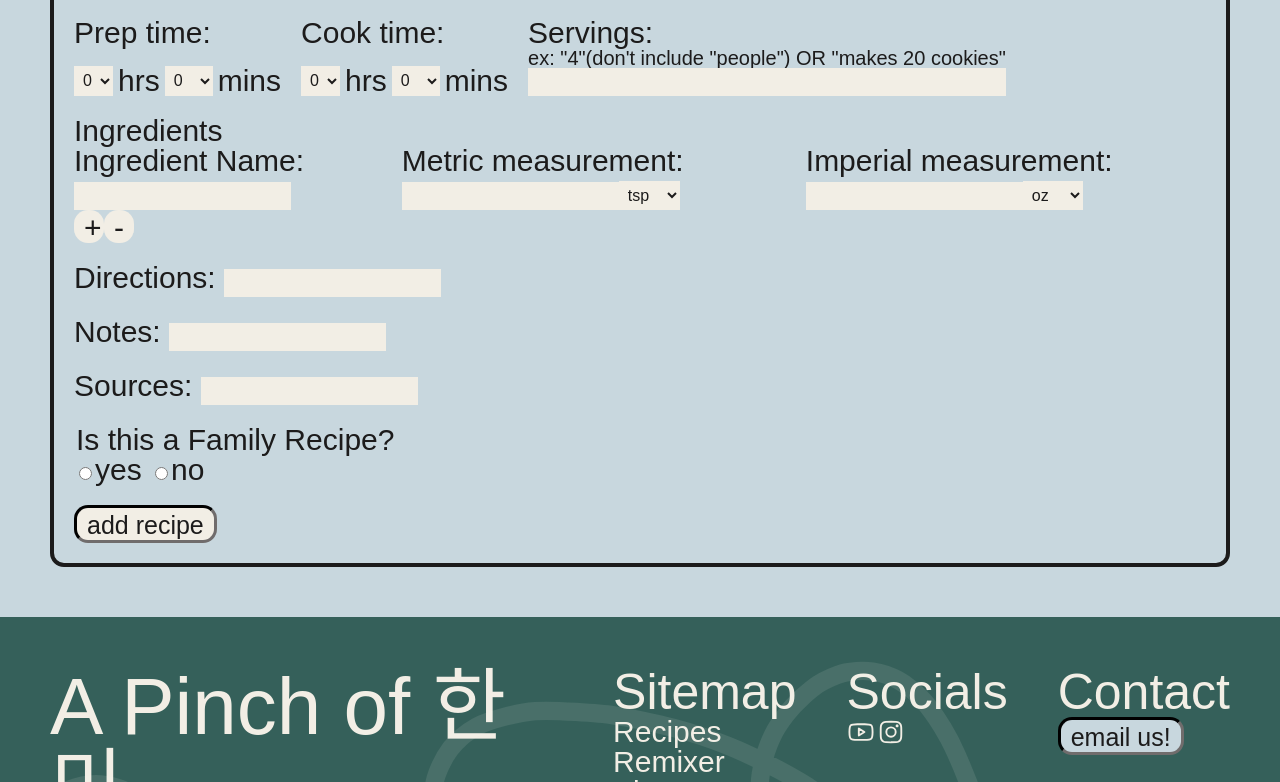
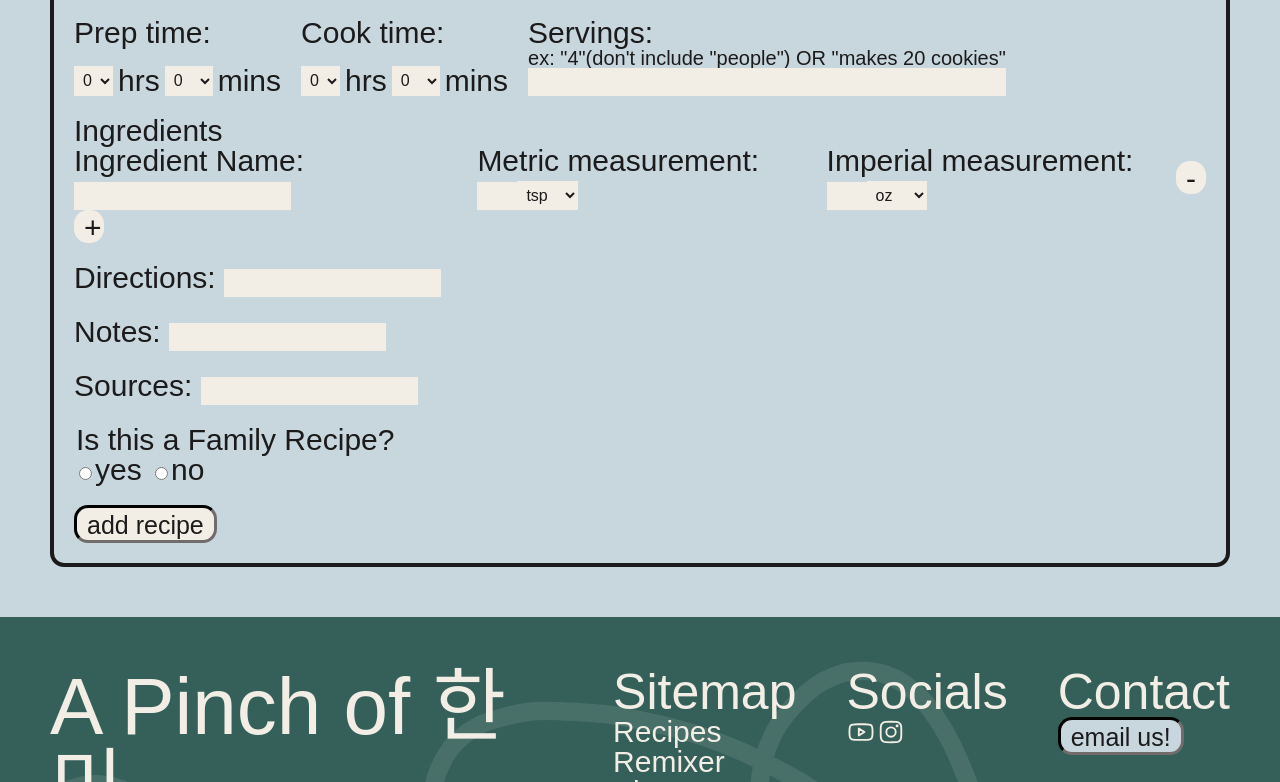
Before and after one commit to CJgett/gettinger-recipes, a Next.js app: page /add-recipe in a window 1280 px wide. Shown: the part 1038-1820 px from the top of the page. Built offline with nearby package versions, Linux system fonts and the light colour scheme; a web font is replaced by a local one.

Commit message:
finish ingredients field

```diff
--- a/app/add-recipe/page.jsx
+++ b/app/add-recipe/page.jsx
@@ -7,24 +7,30 @@ import NewIngredientField from '../components/form-components/NewIngredientField
 
 
 export default function AddRecipePage() {
-
-  const [ingredientArray, setIngredientArray] = useState([new NewIngredientField(0)]);
+  const [ingredientIDCounter, setIngredientIDCounter] = useState(0);
+  const initialIngredientField = new NewIngredientField(ingredientIDCounter);
+  const [ingredientArray, setIngredientArray] = useState([{'key': ingredientIDCounter, 'ingredientField': initialIngredientField}]);
 
   function addNewIngredient(e) {
+    e.preventDefault();
+    let newID = ingredientIDCounter;
+    newID++;
+    setIngredientIDCounter(newID);
     let newIngredientArray = ingredientArray.slice(0);
-    newIngredientArray.push(new NewIngredientField(newIngredientArray.length));
-    e.preventDefault();
-    console.log("new ingredient added!");
+    let nextIngredField = new NewIngredientField(newID);
+    newIngredientArray.push({'key': newID, 'ingredientField': nextIngredField});
     setIngredientArray(newIngredientArray);
   }
 
-  function deleteLastIngredient(e) {
+  function deleteThisIngredient(e, id) {
     e.preventDefault();
-    let updatedIngredientArray = ingredientArray.slice(0);
-    console.log(updatedIngredientArray);
-    updatedIngredientArray.pop()
-    setIngredientArray(updatedIngredientArray);
-
+    if (ingredientArray.length > 1) {
+      setIngredientArray((prevArray) => {
+        let updatedArray = prevArray.slice(0);
+        updatedArray.splice(updatedArray.findIndex((element) => element.key == id), 1);
+        return updatedArray;
+      });
+    }
   }
 
   return (
@@ -69,13 +75,13 @@ export default function AddRecipePage() {
         </div>
         <div id="ingredients" className="form-question">
           <label htmlFor="ingredients">Ingredients </label>
-              {ingredientArray.map((ingredient, index) => (
-                <div key={index}>
-                {ingredient}
+              {ingredientArray.map((ingredient) => (
+                <div className="ingredient-group" key={ingredient.key}>
+                  {ingredient.ingredientField}
+                  <button className="delete-ingred-button" onClick={(e) => {deleteThisIngredient(e, ingredient.key)}}>-</button>
                 </div>
               ))}
           <button className="new-ingred-button" onClick={(e) => {addNewIngredient(e)}}>+</button>
-          <button className="new-ingred-button" onClick={(e) => {deleteLastIngredient(e)}}>-</button>
         </div>
         <div className="form-question">
           <label htmlFor="directions_en">Directions: </label>
--- a/app/components/form-components/NewIngredientField.jsx
+++ b/app/components/form-components/NewIngredientField.jsx
@@ -1,6 +1,6 @@
-export default function NewIngredientField({ ingredientKey }) {
+export default function NewIngredientField(ingredientKey) {
   return (
-    <div className={"new-ingredient-field-" + ingredientKey + " form-group"}>
+    <div className={`new-ingredient-field-${ingredientKey} form-group`}>
       <div>
         <label htmlFor={"ingredient_" + ingredientKey}>Ingredient Name: </label>
         <input id={"ingredient_" + ingredientKey} />
--- a/app/styles/admin.css
+++ b/app/styles/admin.css
@@ -43,16 +43,11 @@
           -moz-appearance: textfield;
           appearance: textfield;
         }
-
-        &> option {
-          background-color: red;
-        }
       }
 
       & textarea {
         font-family: none;
         line-height: normal;
-
       }
 
       & .duration-input {
@@ -60,7 +55,16 @@
         gap: 5px
       }
 
-      & .new-ingred-button {
+      & .ingredient-group {
+        display: flex;
+        align-items: center;
+
+        & input[type="number"] {
+          max-width: 30px;
+        }
+      }
+
+      & .new-ingred-button, .delete-ingred-button {
           border: none;
           font-size: 30px;
           line-height: 30px;
```
